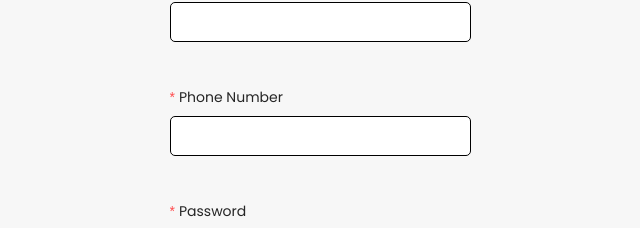
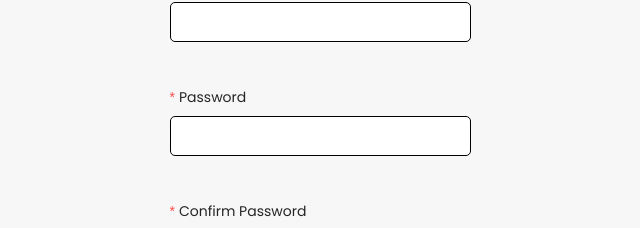
Before and after one commit to edustripetech/edustripe-frontend, a Next.js app: page /parentSignup in a window 1280 px wide. Shown: the part 490-718 px from the top of the page, without its empty margins (320-960 px from the left). Built offline with nearby package versions, Linux system fonts and the light colour scheme.

Commit message:
fix signup

```diff
--- a/pages/parentSignup/index.js
+++ b/pages/parentSignup/index.js
@@ -22,8 +22,8 @@ const ParentSignup = () => {
   const handleSubmit = async (values) => {
     try {
       setIsLoading(true);
-      const { firstName, lastName, phoneNumber, email, password, confirmPassword } = values;
-      axios.post('https://edustripe.herokuapp.com/api/v1/auth/sign-up', { firstName, lastName, email, phoneNumber, password, confirmPassword }).then(response => {
+      const { firstName, lastName, email, password, confirmPassword } = values;
+      axios.post('https://edustripe.herokuapp.com/api/v1/auth/sign-up', { firstName, lastName, email, password, confirmPassword }).then(response => {
         if(response.data.status === 'success') {
           setIsLoading(false)
           const { user, accessToken } = response.data.data;
@@ -115,7 +115,7 @@ const ParentSignup = () => {
               />
             </Form.Item>
           </div>
-          <div className="input-div">
+          {/* <div className="input-div">
             <Form.Item
               label="Phone Number"
               name="phoneNumber"
@@ -133,7 +133,7 @@ const ParentSignup = () => {
                 id="phoneNumber"
               />
             </Form.Item>
-          </div>
+          </div> */}
           <div className="input-div">
           <Form.Item
               label="Password"
```
